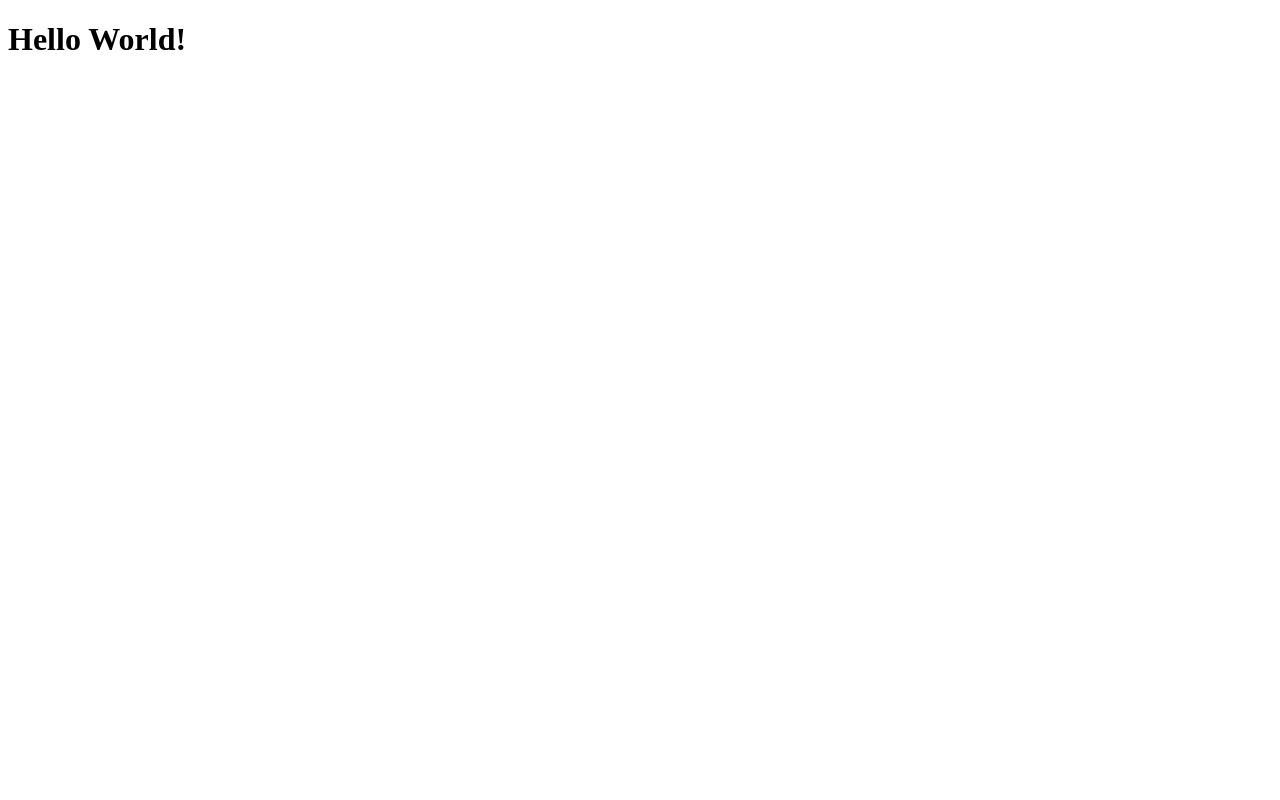
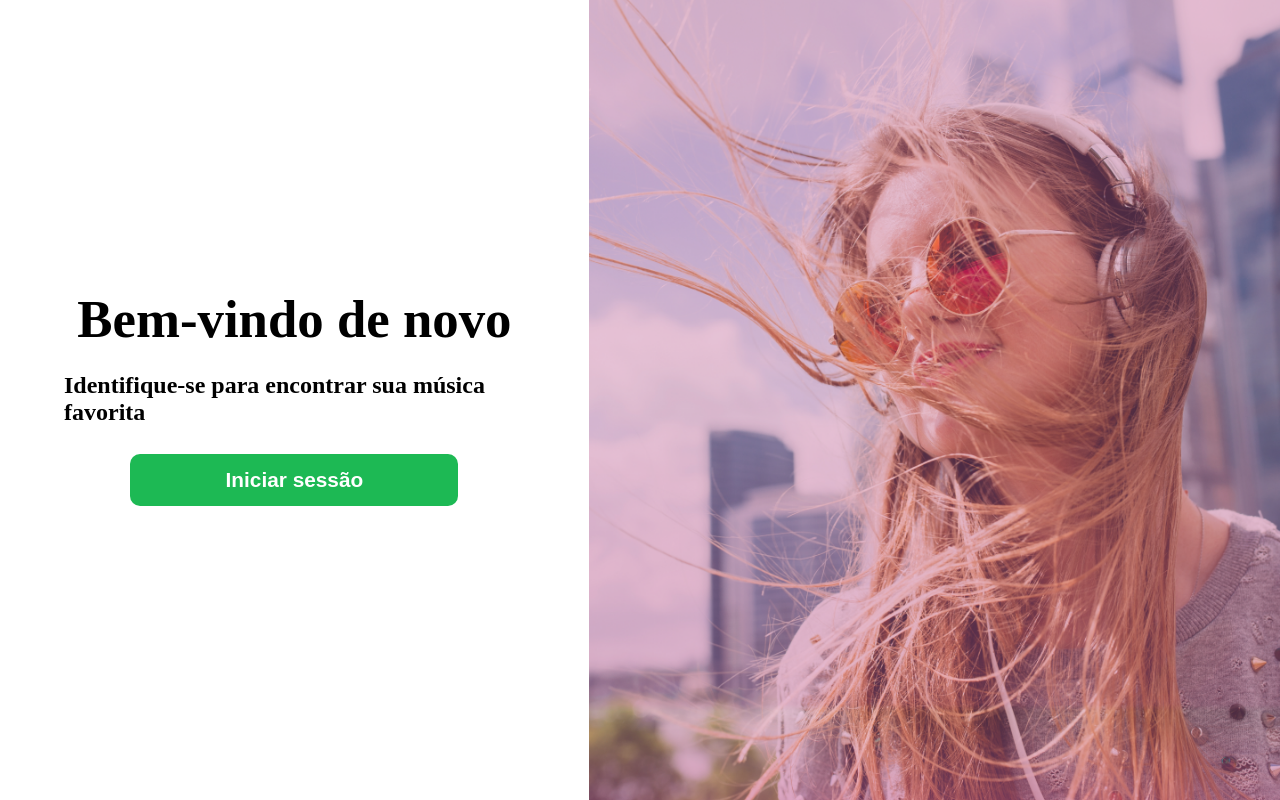
Before and after one commit to AndersonNascimentoAFSN/music-recoil, a React (Vite) app: page / in a window 1280 px wide. Built offline with nearby package versions, Linux system fonts and the light colour scheme.

Commit message:
add Home component

```diff
--- a/src/App.tsx
+++ b/src/App.tsx
@@ -1,8 +1,12 @@
+import { Routes } from "@/routes/index";
+
+import "./styles/styles.css";
+
 export function App() {
   return (
-    <div>
-      <h1>Hello World!</h1>
-    </div>
+    <>
+      <Routes />
+    </>
   );
 }
 
--- /dev/null
+++ b/src/pages/Home/index.tsx
@@ -0,0 +1,68 @@
+import homeImage from "@/assets/images/home.png";
+
+export function Home() {
+  return (
+    <div
+      style={{
+        // display: "grid",
+        // gridTemplateColumns: "repeat(2, 1fr)",
+        width: "100%",
+        // height: "100vh",
+        display: "flex",
+      }}
+    >
+      <div
+        style={{
+          display: "flex",
+          flexDirection: "column",
+          width: "40%",
+          minWidth: "400px",
+          justifyContent: "center",
+          alignItems: "center",
+          paddingLeft: "4rem",
+          paddingRight: "4rem",
+          height: "100vh",
+        }}
+      >
+        <h3
+          style={{
+            fontWeight: 800,
+            lineHeight: "50px",
+            fontSize: "3.3rem",
+            margin: 0,
+          }}
+        >
+          Bem-vindo de novo
+        </h3>
+        <h6 style={{ marginTop: "6%", marginBottom: "6%", fontSize: "1.5rem" }}>
+          Identifique-se para encontrar sua música favorita
+        </h6>
+        <button
+          style={{
+            border: "none",
+            backgroundColor: "#1DB954",
+            width: "328px",
+            height: "52px",
+            borderRadius: "10px",
+            cursor: "pointer",
+            color: "#FFFFFF",
+            fontSize: "1.3rem",
+            fontWeight: 700,
+          }}
+        >
+          Iniciar sessão
+        </button>
+      </div>
+
+      <div
+        style={{
+          backgroundImage: `url(${homeImage})`,
+          backgroundRepeat: "no-repeat",
+          backgroundPosition: "center",
+          backgroundSize: "cover",
+          width: "60%",
+        }}
+      />
+    </div>
+  );
+}
--- /dev/null
+++ b/src/routes/index.tsx
@@ -0,0 +1,26 @@
+import { createBrowserRouter, RouterProvider } from "react-router-dom";
+
+import { lazy, Suspense } from "react";
+
+const HomeComponent = lazy(() =>
+  import("@/pages/Home").then(({ Home }) => ({ default: Home }))
+);
+
+const router = createBrowserRouter([
+  {
+    path: "/",
+    element: (
+      <Suspense
+        fallback={
+          <div>
+            <span>Loading...</span>
+          </div>
+        }
+      >
+        <HomeComponent />
+      </Suspense>
+    ),
+  },
+]);
+
+export const Routes = () => <RouterProvider router={router} />;
--- /dev/null
+++ b/src/styles/styles.css
@@ -0,0 +1,4 @@
+body {
+  margin: 0;
+  padding: 0;
+}
```
